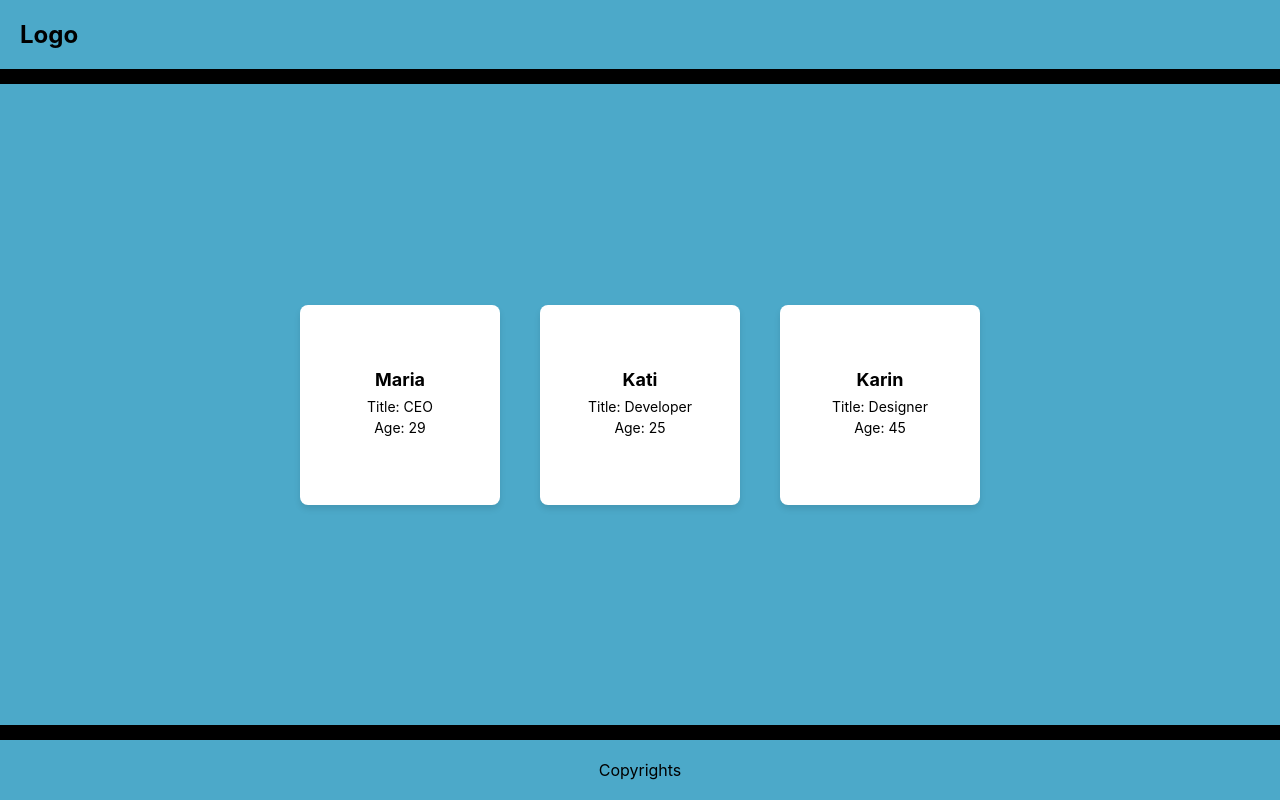
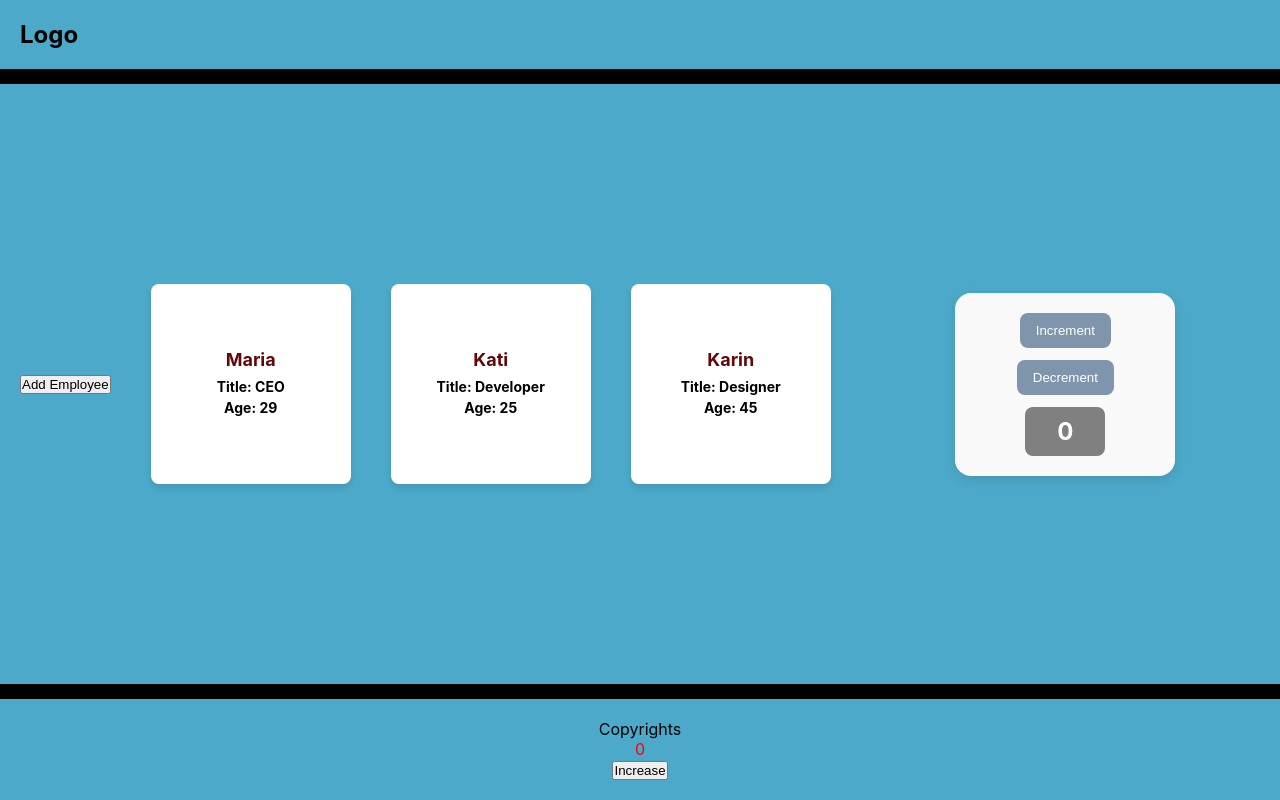
Before and after one commit to BitaYeganeh/react-basics, a React (Vite) app: page / in a window 1280 px wide. Built offline with nearby package versions, Linux system fonts and the light colour scheme.

Commit message:
end of lesson2

```diff
--- a/src/App.css
+++ b/src/App.css
@@ -7,6 +7,7 @@
 body {
   font-family: -apple-system, BlinkMacSystemFont, "Segoe UI", "Roboto",
     sans-serif;
+
 }
 
 .app {
@@ -24,3 +25,41 @@ body {
   gap: 40px;
   padding: 60px 20px;
 }
+.buttons {
+  display: flex;
+  flex-direction: column; /* stack vertically */
+  align-items: center;
+  justify-content: center;
+  gap: 12px; /* space between items */
+  padding: 20px;
+  background-color: #f9f9f9;
+  border-radius: 16px;
+  box-shadow: 0 4px 12px rgba(0, 0, 0, 0.1);
+  width: 220px;
+  margin: 40px auto;
+}
+
+.buttons button {
+  background-color: #7f95ac;
+  color: white;
+  border: none;
+  padding: 10px 16px;
+  border-radius: 8px;
+  cursor: pointer;
+  transition: background-color 0.2s ease, transform 0.1s ease;
+}
+
+.buttons button:hover {
+  background-color: #0056b3;
+  transform: scale(1.05);
+}
+
+.buttons div {
+  font-size: 1.5rem;
+  font-weight: bold;
+  color: white;
+  width: 80px;
+  text-align: center;
+  padding: 10px 0;
+  border-radius: 8px;
+}
--- a/src/App.jsx
+++ b/src/App.jsx
@@ -1,18 +1,49 @@
+import { useState } from "react";
 import "./App.css";
 import Card from "./components/Card";
+import Counter  from "./components/Counter";
 import Footer from "./components/Footer";
 import Header from "./components/Header";
+import data from "./data";
 
 function App() {
+
+  const[count, setCount] = useState(0);
+  const [employees, setEmployees] = useState(data);
+
+  const handleClick = () => {
+    setEmployees([
+      ...employees,
+      {
+        id: employees.length + 1,
+        name: "John",
+        title: "Developer",
+        age: 66,
+
+      },
+    ]);
+
+  };
+
   return (
     <div className="app">
       <Header />
       <main className="main-content">
-        <Card name="Maria" title="CEO" age="29" />
-        <Card name="Kati" title="Developer" age="25" />
-        <Card name="Karin" title="Designer" age="45" />
+        <button onClick={handleClick}>Add Employee</button>
+        {employees.map((employee) => {
+          console.log(employee);
+          return(
+          <Card
+          key={employee.id}
+          name={employee.name}
+          title={employee.title}
+          age={employee.age}
+          />
+          );
+        })}
+        <Counter count={count} setCount={setCount}/>
       </main>
-      <Footer />
+      <Footer count={count} setCount={setCount}/>
     </div>
   );
 }
--- a/src/components/Card.module.css
+++ b/src/components/Card.module.css
@@ -15,7 +15,7 @@
   font-weight: bold;
   font-size: 18px;
   margin-bottom: 8px;
-  color: #000;
+  color: #640707;
 }
 
 .title,
@@ -23,4 +23,5 @@
   font-size: 14px;
   margin-bottom: 4px;
   color: #000;
+  font-weight: bold;
 }
--- /dev/null
+++ b/src/components/Counter.jsx
@@ -0,0 +1,39 @@
+const Counter = ({count, setCount}) => {
+
+    // const handleBackgroundColor = () => {
+    //     if (count === 0) {
+    //         return "grey"
+    //     } else if ( count > 0) {
+    //         return "green"
+    //     } else if (count <0){
+    //         return "red"
+    //     }
+    //     }
+
+       const handleBackgroundColor = () => {
+        switch (true) {
+            case count === 0:
+                 return "grey";
+            case count > 0:
+                return "green";
+            case count < 0:
+                return "red";
+
+        }
+       } ;
+
+
+
+    return(
+        <div className="buttons">
+        <button onClick={()=> setCount(count + 1)}>Increment</button>
+        <button onClick={()=> setCount(count - 1)}>Decrement</button>
+        {/* <div style={{backgroundColor: count > 0 ? "GREEN" : "RED" }}>
+        {count}
+        </div> */}
+        <div style={{ backgroundColor : handleBackgroundColor ()}}>{count}</div>
+        </div>
+    );
+
+};
+export default Counter;
--- a/src/components/Footer.jsx
+++ b/src/components/Footer.jsx
@@ -1,9 +1,11 @@
 import styles from "./Footer.module.css";
 
-const Footer = () => {
+const Footer = ({count, setCount}) => {
   return (
     <footer className={styles.footer}>
       <p>Copyrights</p>
+      <div style={{color: count > 0 ? "GREEN" : "RED" }}>{count}</div>
+      <button onClick={() => setCount(count + 1)}>Increase</button>
     </footer>
   );
 };
--- /dev/null
+++ b/src/data.js
@@ -0,0 +1,20 @@
+export default[
+    {
+        id: 1,
+        name:"Maria",
+        title:"CEO",
+        age:29,
+    },
+     {
+        id: 2,
+        name:"Kati",
+        title:"Developer",
+        age:25,
+    },
+     {
+        id: 3,
+        name:"Karin",
+        title:"Designer",
+        age:45,
+    },
+];
--- a/src/main.jsx
+++ b/src/main.jsx
@@ -1,3 +1,5 @@
+
+
 import { StrictMode } from "react";
 import { createRoot } from "react-dom/client";
 import App from "./App.jsx";
```
Also changed, not shown: src/hooks/useCounter.js (added, +16 -0 lines).
